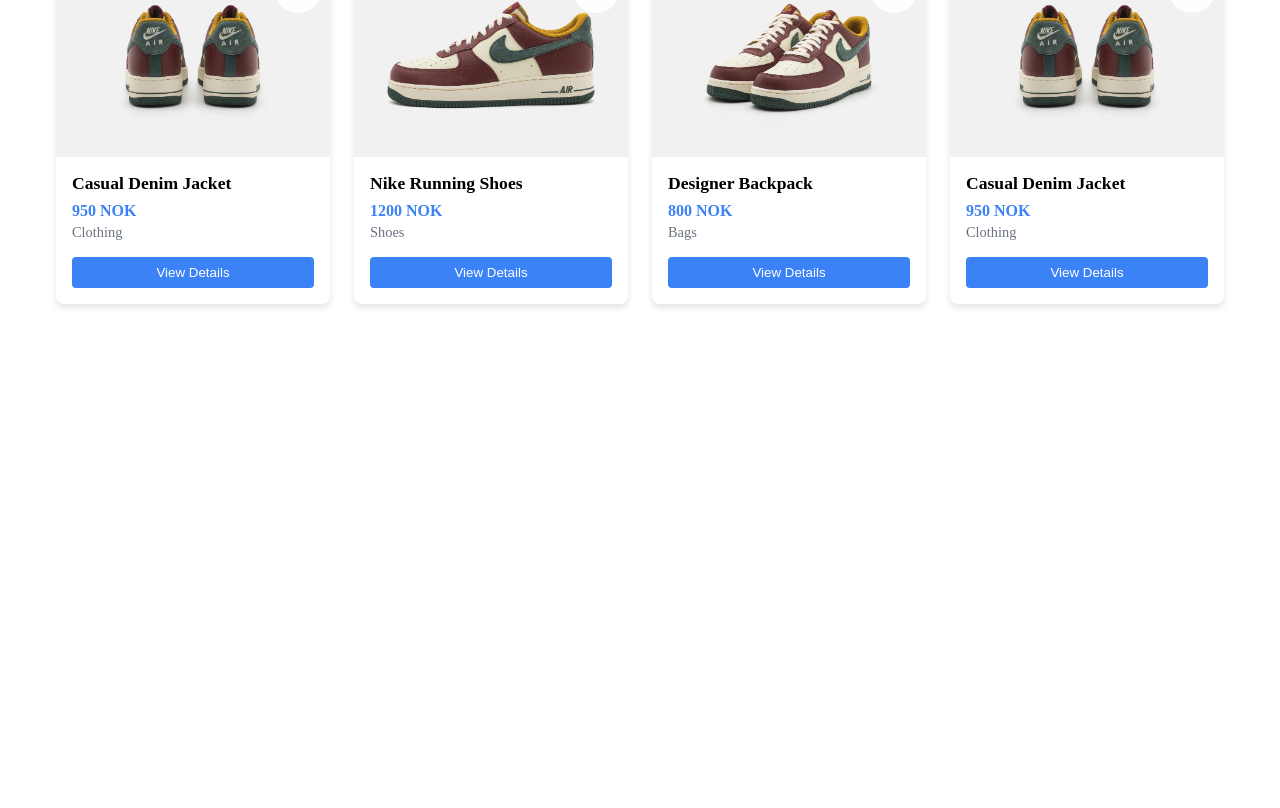
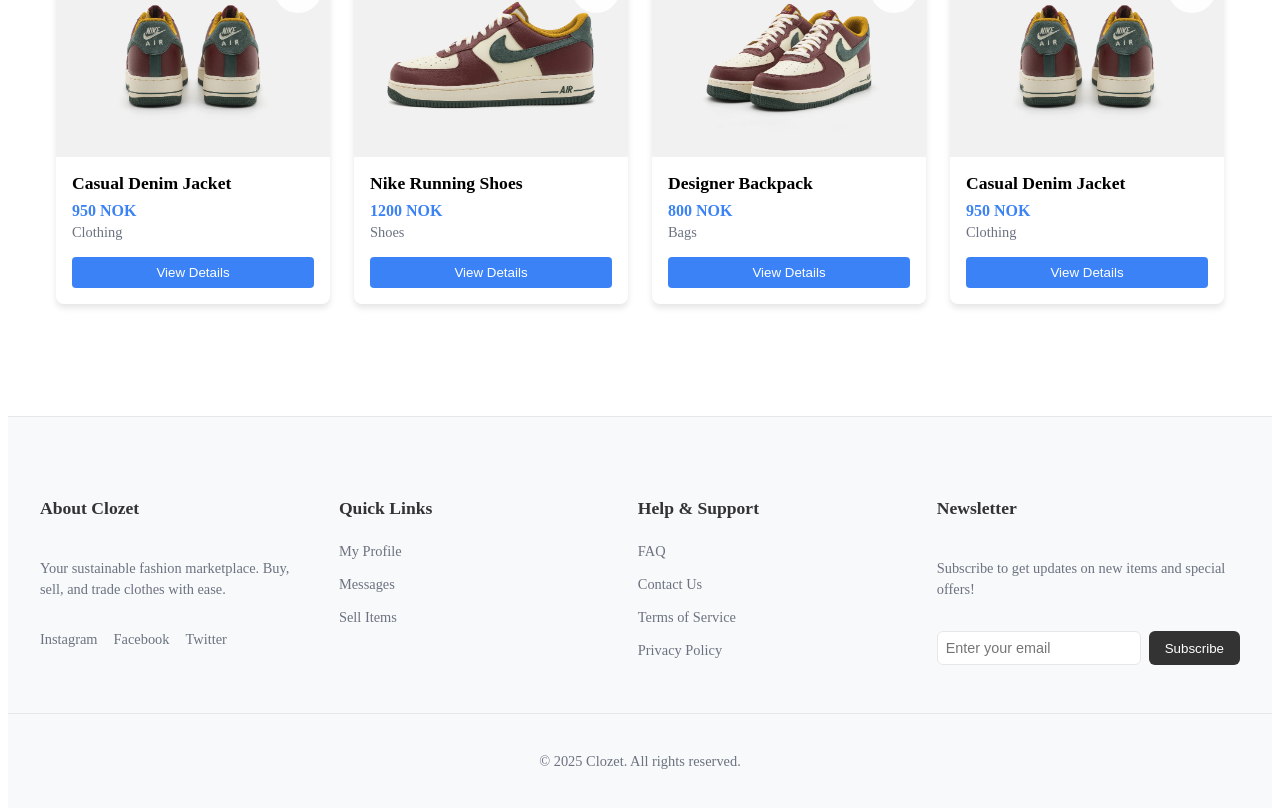
Before and after one commit to ntnu-blackandbrown/clozet, a Vue app in the folder frontend/: page / in a window 1280 px wide. Shown: the part 2297-3105 px from the top of the page. Before the commit the page ends 2657 px from the top, so only its background shows below. Built offline with nearby package versions, Linux system fonts and the light colour scheme.

Commit message:
add a draft footer

```diff
--- a/frontend/src/App.vue
+++ b/frontend/src/App.vue
@@ -4,6 +4,7 @@
 import ProductList from '@/views/ProductListView.vue'
 import { RouterView } from 'vue-router'
 import { useUserStore } from './stores/UserStore'
+import Footer from '@/components/layout/Footer.vue'
 
 const userStore = useUserStore()
 const showLoginModal = ref(false)
@@ -71,7 +72,7 @@
 </script>
 
 <template>
-  <div>
+  <div class="app-container">
     <header class="main-header">
       <div class="header-content">
         <div class="header-left">
@@ -106,12 +107,19 @@
     <main>
       <RouterView />
     </main>
+    <Footer />
   </div>
 
   <LoginRegisterModal v-if="showLoginModal" @close="showLoginModal = false" />
 </template>
 
 <style scoped>
+.app-container {
+  min-height: 100vh;
+  display: flex;
+  flex-direction: column;
+}
+
 .main-header {
   background-color: white;
   box-shadow: 0 2px 4px rgba(0, 0, 0, 0.05);
@@ -264,9 +272,11 @@
 }
 
 main {
+  flex: 1;
   max-width: 1200px;
   margin: 0 auto;
   padding: 2rem;
+  width: 100%;
 }
 
 @media (max-width: 768px) {
--- /dev/null
+++ b/frontend/src/components/layout/Footer.vue
@@ -0,0 +1,178 @@
+<script setup>
+import { RouterLink } from 'vue-router'
+</script>
+
+<template>
+  <footer class="footer">
+    <div class="footer-content">
+      <div class="footer-section">
+        <h3>About Clozet</h3>
+        <p>Your sustainable fashion marketplace. Buy, sell, and trade clothes with ease.</p>
+        <div class="social-links">
+          <a href="#" class="social-link">Instagram</a>
+          <a href="#" class="social-link">Facebook</a>
+          <a href="#" class="social-link">Twitter</a>
+        </div>
+      </div>
+
+      <div class="footer-section">
+        <h3>Quick Links</h3>
+        <RouterLink to="/profile" class="footer-link">My Profile</RouterLink>
+        <RouterLink to="/messages" class="footer-link">Messages</RouterLink>
+        <RouterLink to="/create-product" class="footer-link">Sell Items</RouterLink>
+      </div>
+
+      <div class="footer-section">
+        <h3>Help & Support</h3>
+        <a href="#" class="footer-link">FAQ</a>
+        <a href="#" class="footer-link">Contact Us</a>
+        <a href="#" class="footer-link">Terms of Service</a>
+        <a href="#" class="footer-link">Privacy Policy</a>
+      </div>
+
+      <div class="footer-section">
+        <h3>Newsletter</h3>
+        <p>Subscribe to get updates on new items and special offers!</p>
+        <div class="newsletter-form">
+          <input type="email" placeholder="Enter your email" />
+          <button type="submit">Subscribe</button>
+        </div>
+      </div>
+    </div>
+
+    <div class="footer-bottom">
+      <p>&copy; {{ new Date().getFullYear() }} Clozet. All rights reserved.</p>
+    </div>
+  </footer>
+</template>
+
+<style scoped>
+.footer {
+  background-color: #f8f9fa;
+  padding: 4rem 0 0;
+  margin-top: 4rem;
+  border-top: 1px solid #e5e7eb;
+}
+
+.footer-content {
+  max-width: 1200px;
+  margin: 0 auto;
+  padding: 0 2rem;
+  display: grid;
+  grid-template-columns: repeat(4, 1fr);
+  gap: 2rem;
+}
+
+.footer-section {
+  display: flex;
+  flex-direction: column;
+  gap: 1rem;
+}
+
+.footer-section h3 {
+  color: #333;
+  font-size: 1.1rem;
+  font-weight: 600;
+  margin-bottom: 0.5rem;
+}
+
+.footer-section p {
+  color: #6b7280;
+  font-size: 0.9rem;
+  line-height: 1.5;
+}
+
+.social-links {
+  display: flex;
+  gap: 1rem;
+}
+
+.social-link {
+  color: #6b7280;
+  text-decoration: none;
+  font-size: 0.9rem;
+  transition: color 0.2s ease;
+}
+
+.social-link:hover {
+  color: #333;
+}
+
+.footer-link {
+  color: #6b7280;
+  text-decoration: none;
+  font-size: 0.9rem;
+  transition: color 0.2s ease;
+}
+
+.footer-link:hover {
+  color: #333;
+}
+
+.newsletter-form {
+  display: flex;
+  gap: 0.5rem;
+}
+
+.newsletter-form input {
+  flex: 1;
+  padding: 0.5rem;
+  border: 1px solid #e5e7eb;
+  border-radius: 0.375rem;
+  font-size: 0.9rem;
+}
+
+.newsletter-form button {
+  padding: 0.5rem 1rem;
+  background-color: #333;
+  color: white;
+  border: none;
+  border-radius: 0.375rem;
+  cursor: pointer;
+  transition: background-color 0.2s ease;
+}
+
+.newsletter-form button:hover {
+  background-color: #444;
+}
+
+.footer-bottom {
+  margin-top: 3rem;
+  padding: 1.5rem 0;
+  border-top: 1px solid #e5e7eb;
+  text-align: center;
+}
+
+.footer-bottom p {
+  color: #6b7280;
+  font-size: 0.9rem;
+}
+
+@media (max-width: 1024px) {
+  .footer-content {
+    grid-template-columns: repeat(2, 1fr);
+  }
+}
+
+@media (max-width: 640px) {
+  .footer-content {
+    grid-template-columns: 1fr;
+  }
+
+  .footer {
+    padding: 3rem 0 0;
+  }
+
+  .footer-content {
+    padding: 0 1rem;
+  }
+
+  .newsletter-form {
+    flex-direction: column;
+  }
+
+  .newsletter-form button {
+    width: 100%;
+  }
+}
+</style>
```
